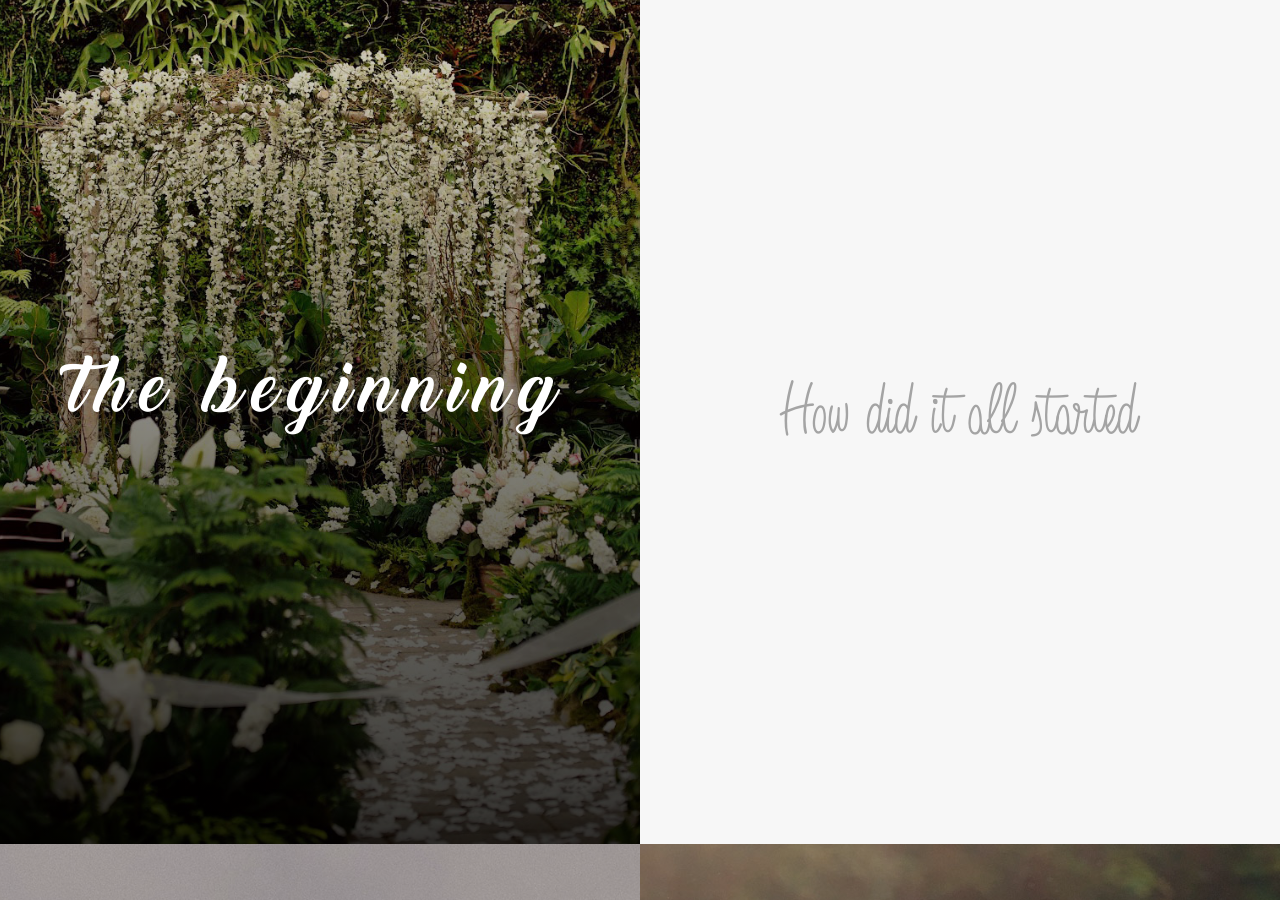
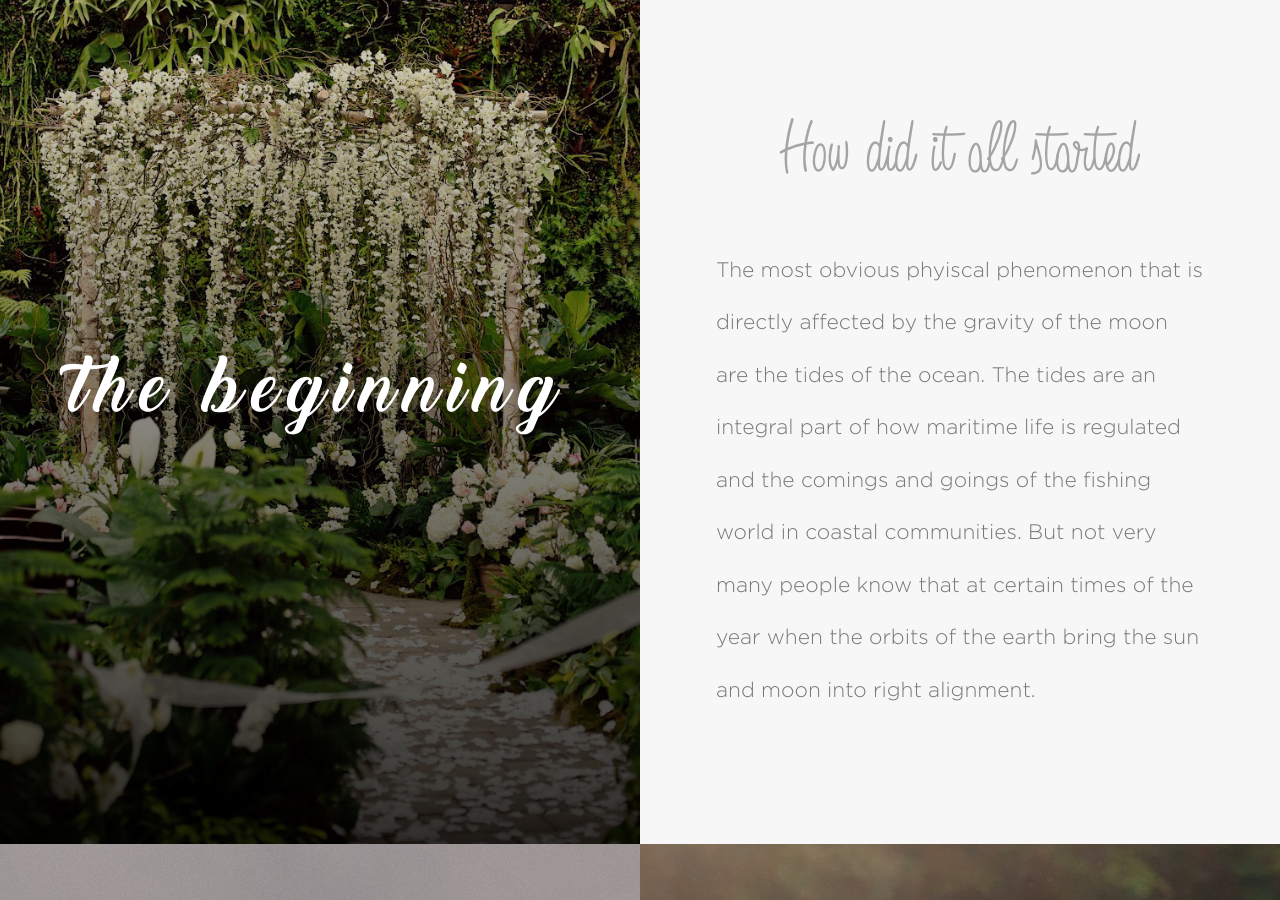
Before and after one commit to project-agape/wedding-template1, a Jekyll site: the page built from index.html, in a window 1280 px wide and 900 px high, scrolled down 956 px. Built offline with Jekyll 4.4.1, drawn with Linux system fonts in a browser that asks for light colours; nearby versions of some CDN libraries; some of the changed text lies outside the part shown.

Commit message:
Add data

```diff
--- a/_config.yml
+++ b/_config.yml
@@ -33,3 +33,6 @@ navbar-menu:
 cover-section:
   intro-date: "February 14, 2017"
   intro-location: "Golden Park, Italy"
+
+the-beginning:
+  content-description: "The most obvious phyiscal phenomenon that is directly affected by the gravity of the moon are the tides of the ocean. The tides are an integral part of how maritime life is regulated and the comings and goings of the fishing world in coastal communities. But not very many people know that at certain times of the year when the orbits of the earth bring the sun and moon into right alignment."
```
